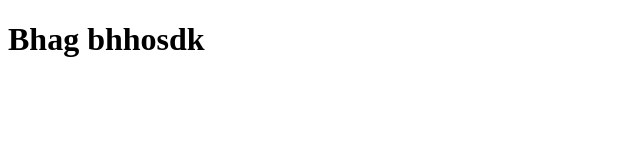
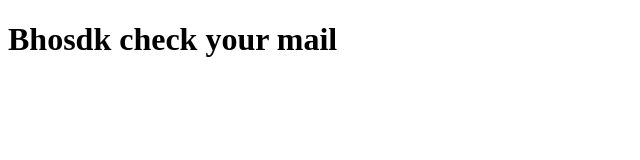
Before and after one commit to Agnivathiside/Reunion, a website: page static/thenga.html in a window 1280 px wide. Shown: the whole page, without its empty margins (0-640 px from the left). Drawn offline with Linux system fonts and the light colour scheme.

Commit message:
yeah some nth commit

```diff
--- a/static/thenga.html
+++ b/static/thenga.html
@@ -6,6 +6,6 @@
     <title>Thenga</title>
 </head>
 <body>
-    <h1>Bhag bhhosdk</h1>
+    <h1>Bhosdk check your mail</h1>
 </body>
 </html>
```
Also changed, not shown: 1 other file.
